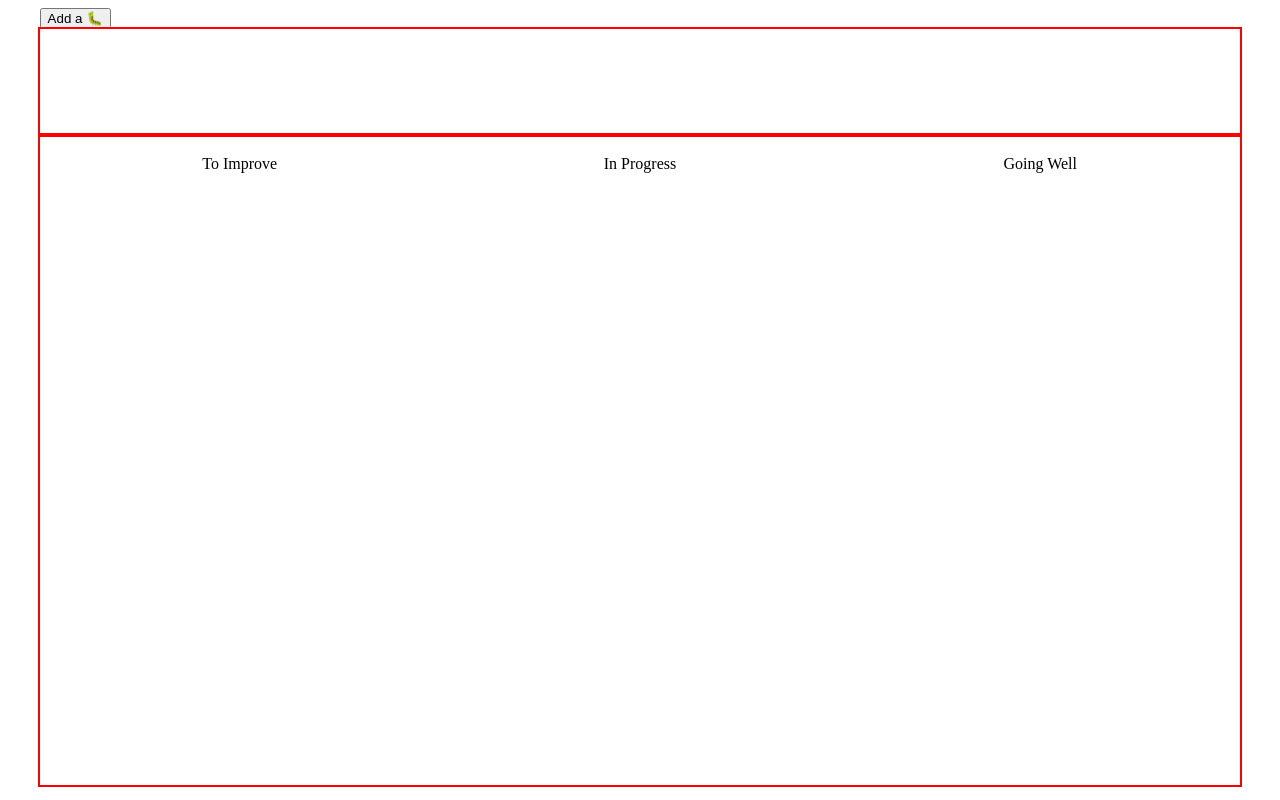
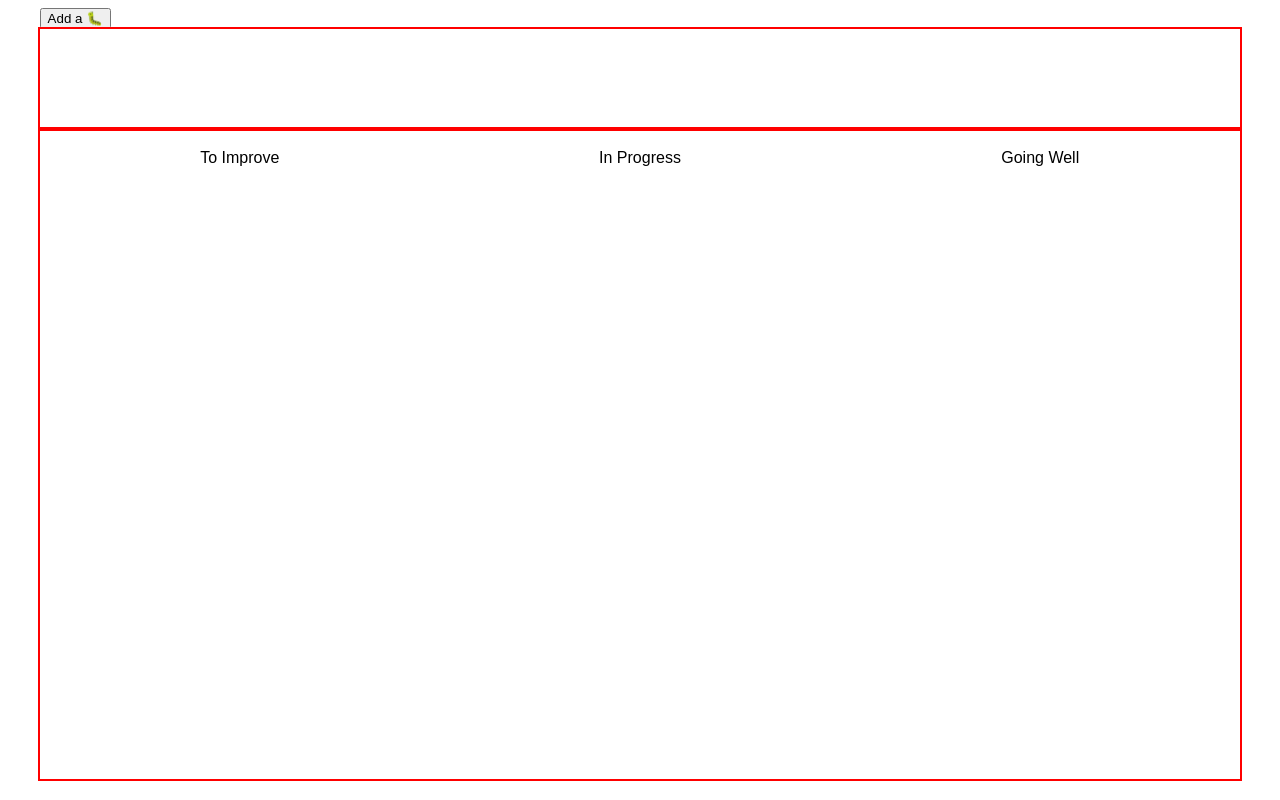
Before and after one commit to alex-j-garcia/probiotic-playbook, a React (Create React App) app: page / in a window 1280 px wide. Built offline with nearby package versions, Linux system fonts and the light colour scheme; the HTML template or start-up script is replaced by a standard one.

Commit message:
Use border-box

```diff
--- a/public/index.css
+++ b/public/index.css
@@ -1,3 +1,14 @@
+:root {
+  font-family: sans-serif;
+  box-sizing: border-box;
+}
+
+*,
+*::after,
+*::before {
+  box-sizing: inherit;
+}
+
 .troubleshooting {
   outline: 2px solid red;
 }
```
